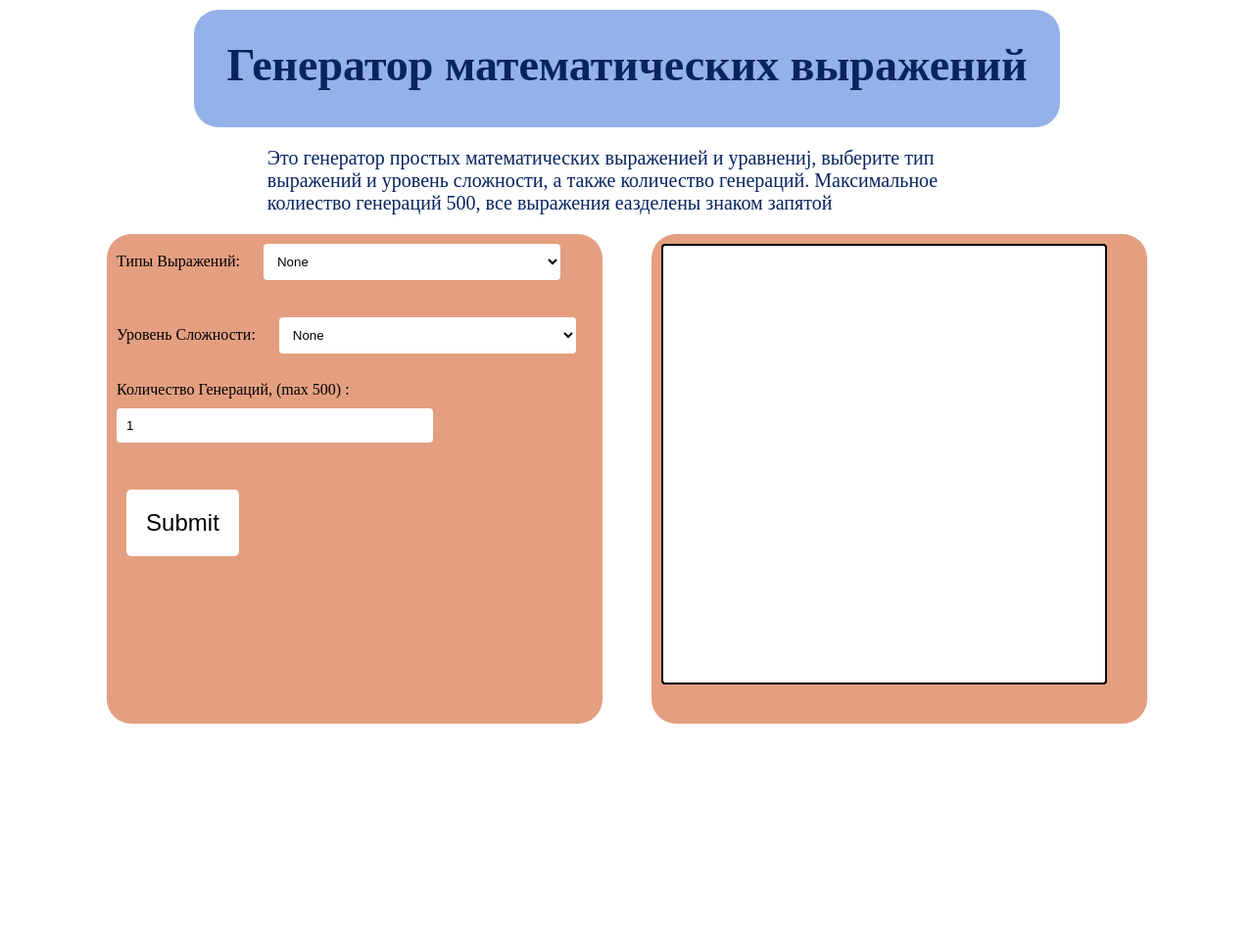
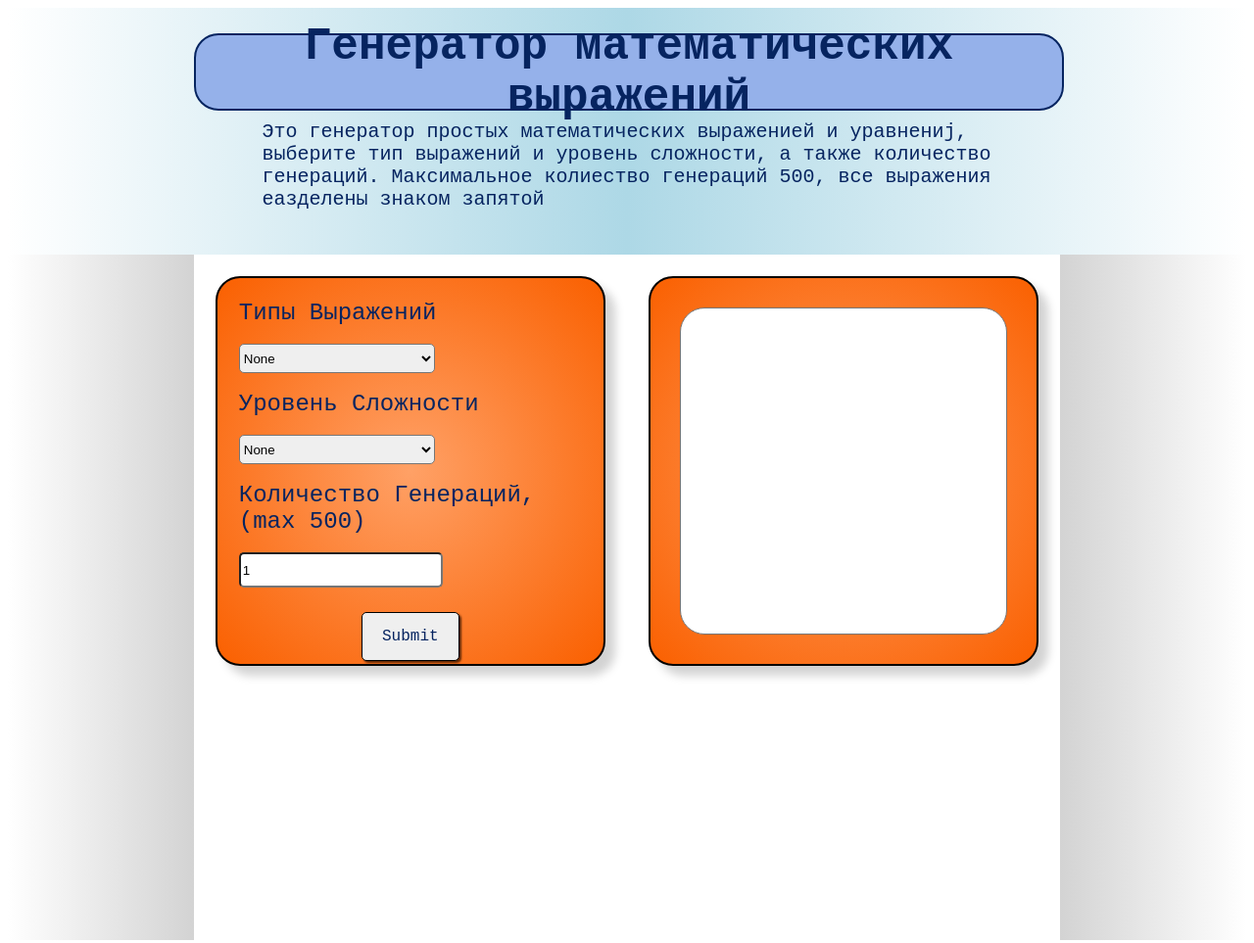
Before and after one commit to JohnMichaelson/generator, a plain HTML site: page index.html in a window 1280 px wide. Shown: the whole page at 98% size. Before the commit the page ends 800 px from the top, so only its background shows below. Drawn offline with Linux system fonts and the light colour scheme.

Commit message:
design changes
whole css rewriting

```diff
--- a/index.html
+++ b/index.html
@@ -9,19 +9,23 @@
 	<script src="myScript.js"></script>
 </head>
 <body>
-
-<div id="top">
+<div id="header">
+	<div id="name">
 	<h1>Генератор математических выражений</h1>
 	</div>
 	<div id="description">
 		<p>Это генератор простых математических выраженией и уравнениj, выберите тип выражений и уровень сложности, а также количество генераций. Максимальное колиество генераций 500, все выражения еазделены знаком запятой</p>
 	</div>
+</div>
 
-<div class="rows">
+<div class="grid-container">
 
+	<div class="grid-item sidebar" id="leftleft"></div>
+
+	<div class="grid-item mainbox">
 		<!-- This is the form for the dropdown menus and buttons and everything-->
-	<div class="colums" id="left">
-		<label class="dropdownlabel">Типы Выражений: </label>
+		<div class="box" id="left">
+			<label class="dropdownlabel">Типы Выражений</label><br><br>
 			<select name="type" id="type" class="dropdownmenu" required>
 				<option disabled selected value="none">None</option>
 		    	<option value="t1" >Простые выражения с плюсом и минусом</option>
@@ -31,7 +35,7 @@
 		    	<option value="t5" >Уравнения с одним неизвестным</option>
 		  	</select>
 		  	<br><br>
-	  	<label class="dropdownlabel">Уровень Сложности: </label>
+		  	<label class="dropdownlabel">Уровень Сложности</label><br><br>
 			<select name="level" id="level" class="dropdownmenu" required>
 				<option disabled selected value="none">None</option>
 		    	<option value="l1" >Легко</option>
@@ -39,18 +43,23 @@
 		    	<option value="l3" >Сложно</option>
 		  	</select>
 		  	<br><br>
-	  	<label class="dropdownlabel">Количество Генераций, (max 500) : </label>
+		  	<label class="dropdownlabel">Количество Генераций, (max 500)</label><br><br>
 		  	<input type="number" id="num" class="dropdownmenu" max="500" min="1" maxlength="3" value="1" required>
 		  	<br><br>
+		  	<div class="btn">
 				<input type="button" id="button" value="Submit" onclick="submit()">
 			</div>
+		</div>
+	</div>
 
-
-	<div class="colums" id="right">
+	<div class="grid-item mainbox">
+		<div class="box" id="right">
 			<textarea id="textarea" name="text" rows="" cols=""></textarea>
 			<br><br>
 		</div>
+	</div>
 
+	<div class="grid-item sidebar" id="rightright"></div>
 
 </div>
 
--- a/mystyle.css
+++ b/mystyle.css
@@ -3,7 +3,9 @@
 :root {
 	--maincolor: hsl(220, 88%, 20%);
 	--maincolor1l:hsl(220, 67%, 75%);
-	--secondcolororange: hsl(18, 65%, 70%);
+	--secondcolororange: hsl(23, 100%, 49%);
+	--secondcolororange1: hsl(23, 100%, 70%);
+	--secondcolororange2: hsl(23, 90%, 20%);
 	--darkcolor: #F4F1BB;
 	--lightcolor: #9BC1BC;
 	--textcolor: white;
@@ -18,94 +20,131 @@ body {
 h1{
 	color: var(--maincolor);
 	text-align: center;
-	padding: 30px;
 	margin: 0px;
 	font-size: 46px;
+	font-family: monospace;
+	font-weight: bold;
 }
 p{
 	color: var(--maincolor);
-	font-size: 20px;
 	padding-left: 20%;
 	padding-right: 20%;
 	margin: 0px;
+	font-size: 20px;
+	font-family: monospace;
 }
 
 
 
 /* Basic Div Styles and Layout styles*/
-#top{
+#header{
+	padding: 1px;
+	background-image: linear-gradient(to right, white, lightblue, white);
+	height: 250px;
+}
+#name{
+	display: flex;
+	justify-content: center;
+	align-items: center;
 	background-color: var(--maincolor1l);
+	border-style: solid;
+	border-color: var(--maincolor);
+	border-width: 2px;
 	border-radius: 25px;
+	height: 30%;
 	width: 70%;
-	height: 120px;
 	padding: 0px;
-	margin: 10px;
+	margin-top: 2%;
 	margin-left: 15%;
 	margin-right: 15%;
 }
 #description{
-		margin: 20px;
+	padding: 10px;
+}
+.grid-container {
+	display: grid;
+	grid-template-columns: 15% 35% 35% 15%;
+	height: 700px;
+}
+.sidebar{
+	background-color: lightgray;
+}
+.mainbox{
+	background-color: white;
+}
+#leftleft{
+	background-image: linear-gradient(to right, white, lightgray);
+}
+#rightright{
+	background-image: linear-gradient(to left, white , lightgray);
+}
+.box{
+	background-image: radial-gradient(circle, var(--secondcolororange1), var(--secondcolororange));
+	border-style: solid;
+	border-width: 2px;
+	border-color: black;
+	border-radius: 25px;
+	height: 50%;
+	padding: 5%;
+	margin: 5%;
+	box-shadow: 10px 10px 10px lightgray;
 }
 #left{
-	width: 40%;
-	margin-right: 2%;
-	margin-left: 8%;
-	border-radius: 25px;
-	background-color: var(--secondcolororange);
+
 }
 #right{
-	width: 40%;
-	margin-left: 2%;
-	margin-right: 8%;
-	border-radius: 25px;
-	background-color: var(--secondcolororange);
-}
-.colums{
-	float: left;
-		height: 500px;
+	display: flex;
+	justify-content: center;
+	align-items: center;
 }
 
-/* Clear floats after the columns */
-.rows:after {
-  content: "";
-  display: table;
-  clear: both;
-}
 
 
 
 /*Basic inner styles*/
 #textarea{
-	width: 90%;
-	height: 90%;
-	padding: 10px;
-	margin: 10px;
-  box-sizing: border-box;
-  border: 2px solid black;
-  border-radius: 4px;
-  background-color: white;
-  resize: none;
+	padding: 5%;
+	border-radius: 25px;
+	height: 85%;
+	width: 85%;
+	resize: none;
 }
 .dropdownlabel{
-	color: black;
-	padding: 10px;
+	color: var(--maincolor);
+	font-size: 24px;
+	font-family: Monospace	;
 }
 .dropdownmenu{
-	width: 60%;
-  padding: 10px;
-  margin: 10px;
-  border: none;
-  border-radius: 4px;
-  background-color: var(--textcolor);
+	width: 200px;
+	height: 30px;
+	border-radius: 5px;
 }
-input[type=button]{
-	background-color: var(--textcolor);
- 	border: none;
- 	border-radius: 5px;
-  color: black;
-  padding: 20px;
-  margin: 20px;
-  font-size: 24px;
-  text-decoration: none;
-  cursor: pointer;
+.btn{
+	display: flex;
+	justify-content: center;
+	align-items: center;
+	padding-top: 2%;
 }
+#button{
+	width: 100px;
+	height: 50px;
+	border-style: solid;
+	border-color: black	;
+	border-width: 1px;
+	border-radius: 5px;
+	font-size: 16px;
+	font-family: monospace;
+	color: var(--maincolor);
+	box-shadow: 2px 2px 2px var(--secondcolororange2);
+}
+#button:hover{
+	background-color: var(--maincolor1l);
+	color: white;
+
+}
+#button:active{
+	transform: translateY(4px);
+	background-color: var(--maincolor);
+	color: white;
+	box-shadow: 2px 2px 2px var(--secondcolororange2);
+}
```
Lines whose indentation alone changed are shown as unchanged.
